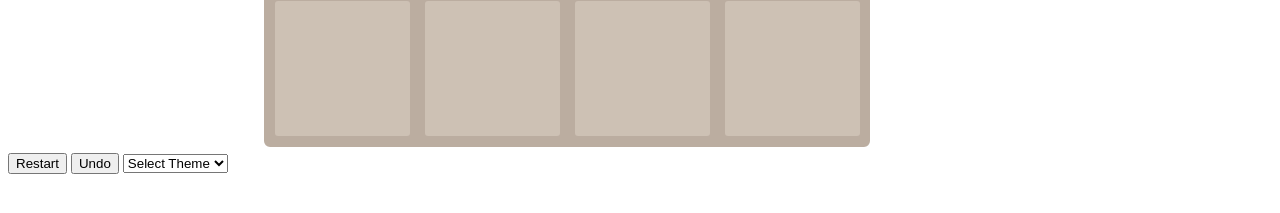
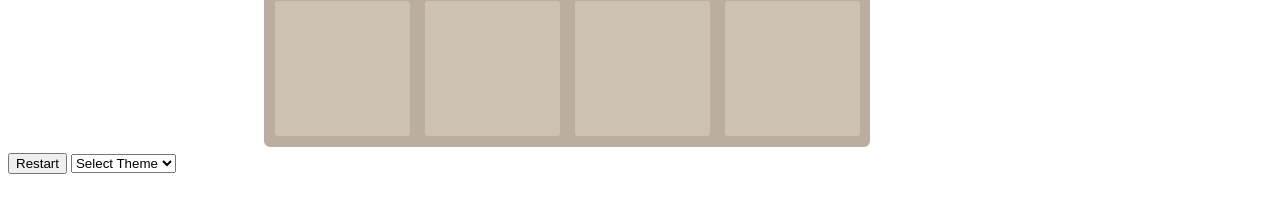
Before and after one commit to jbetz34/jbetz34.github.io, a Jekyll site: the page docs/2048.html, which Jekyll copies as it is, in a window 1280 px wide. Shown: the part 624-837 px from the top of the page. Built offline with Jekyll 4.4.1, drawn with Linux system fonts in a browser that asks for light colours.

Commit message:
Revert "Update 2048.html"

```diff
--- a/docs/2048.html
+++ b/docs/2048.html
@@ -90,7 +90,6 @@
     </div>
     <div id="bottom-buttons">
         <button onclick="initialize()">Restart</button>
-        <button onclick="undo()">Undo</button>
         <select id="theme-selector" onchange="changeTheme(this)">
             <option value="">Select Theme</option>
             <option value="standard">Standard</option>
```
